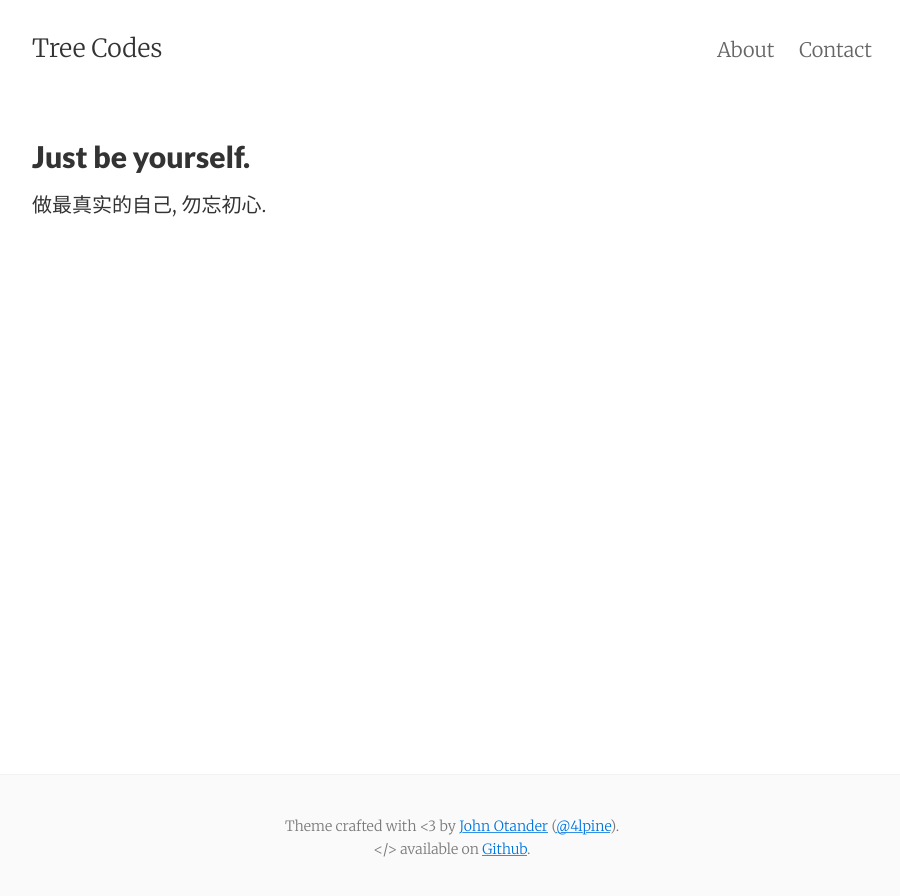
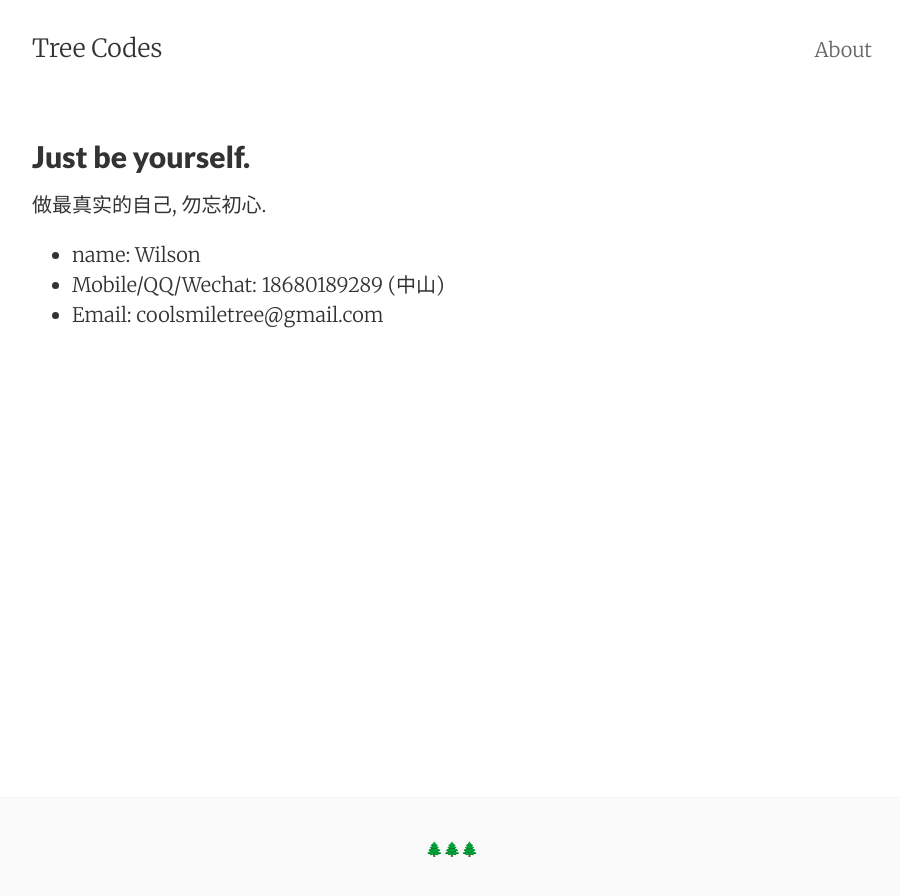
Before and after one commit to wilsonssss/wilsonssss.github.io, a Jekyll site: the page built from about.md, in a window 1280 px wide. Shown: the top 896 px of the page, without its empty margins (188-1088 px from the left). Built offline with Jekyll 4.4.1, drawn with Linux system fonts in a browser that asks for light colours.

Commit message:
change style.

```diff
--- a/_includes/footer.html
+++ b/_includes/footer.html
@@ -1,8 +1,7 @@
 <footer class="center">
   <div class="measure">
     <small>
-      Theme crafted with &lt;3 by <a href="http://johnotander.com">John Otander</a> (<a href="https://twitter.com/4lpine">@4lpine</a>).<br>
-      &lt;/&gt; available on <a href="https://github.com/johnotander/pixyll">Github</a>.
+      🌲🌲🌲
     </small>
   </div>
 </footer>
--- a/_includes/navigation.html
+++ b/_includes/navigation.html
@@ -1,2 +1,2 @@
 <a href="{{ site.baseurl }}/about/">About</a>
-<a href="{{ site.baseurl }}/contact/">Contact</a>
+<!-- <a href="{{ site.baseurl }}/contact/">Contact</a> -->
--- a/about.md
+++ b/about.md
@@ -5,3 +5,8 @@ permalink: /about/
 ---
 
 做最真实的自己, 勿忘初心.
+
+
+- name: Wilson
+- Mobile/QQ/Wechat: 18680189289 (中山)
+- Email: coolsmiletree@gmail.com
```
Also changed, not shown: 6 other files.
